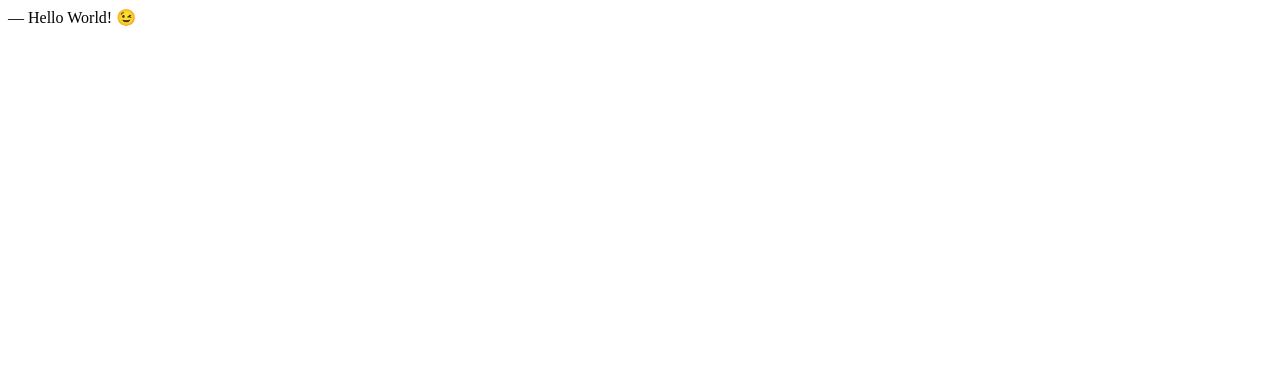
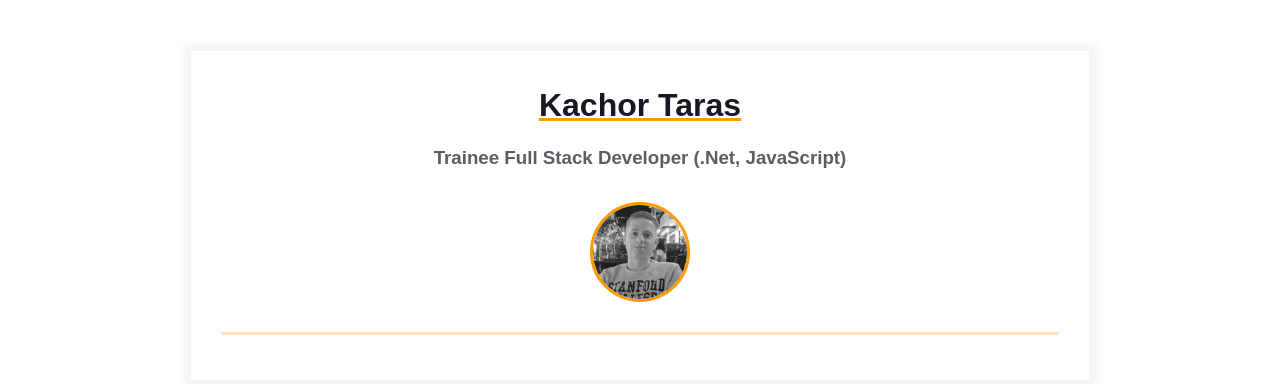
Before and after one commit to tkachor/homepage, a plain HTML site: page index.html in a window 1280 px wide. Drawn offline with Linux system fonts and the light colour scheme.

Commit message:
Add primary content template

```diff
--- a/index.html
+++ b/index.html
@@ -1,10 +1,32 @@
 <!DOCTYPE html>
 <html>
   <head>
+    <link rel="stylesheet" href="styles.css">
+    <meta name="viewport" content="width=device-width, initial-scale=1" />
     <meta charset="UTF-8" />
     <title>Résumé</title>
   </head>
   <body>
-    ― Hello World! &#x1F609;
+    <main>
+      <div class="resume">
+        <div class="container">
+          <div class="resume__block">
+            <h1 class="contact-info__header">Kachor Taras</h1>
+            <h3 class="contact-info__sub-header">Trainee Full Stack Developer (.Net,  JavaScript)</h3>
+
+            <div class="contact_info_container fh">
+              <div class="contact-info__block"></div>
+
+              <div class="contact-info__block contact-info__block--center">
+                <img class="contact-info__avatar" src="assets/taras_kachor.png" alt="Avatar">
+              </div>
+
+              <div class="contact-info__block"></div>
+            </div>
+          </div>
+        </div>
+      </div>
+    </main>
+
   </body>
 </html>
```
Also changed, not shown: assets/taras_kachor.png (added).
